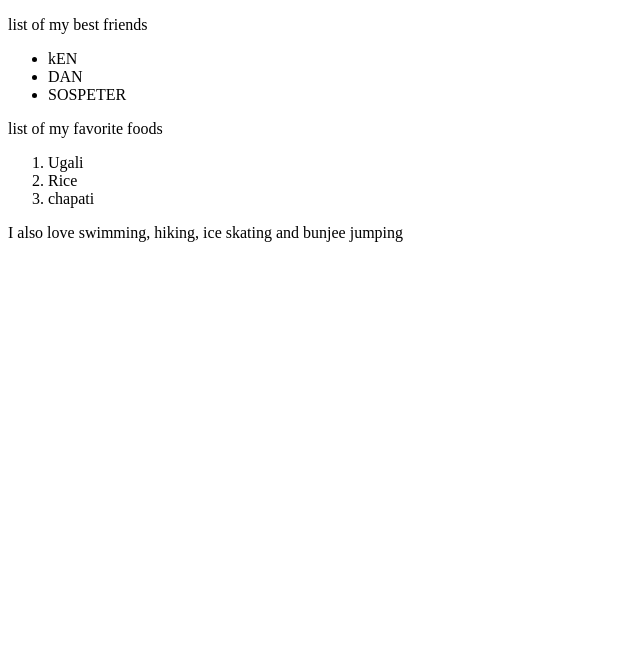
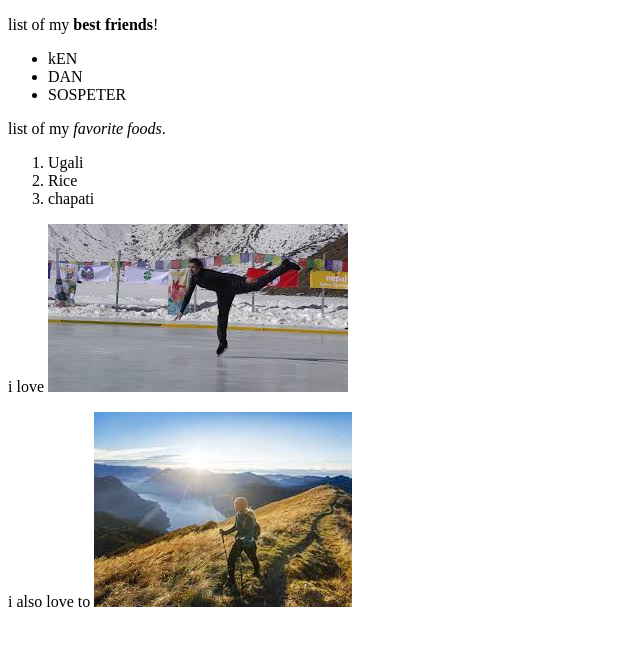
Before and after one commit to morrisonGithinji/my-first-website, a plain HTML site: page my-favorite-things.html in a window 1280 px wide. Shown: the whole page, without its empty margins (0-640 px from the left). Drawn offline with Linux system fonts and the light colour scheme.

Commit message:
add image and inline elements

```diff
--- a/my-favorite-things.html
+++ b/my-favorite-things.html
@@ -4,19 +4,20 @@
     <title>my favorite things</title>
   </head>
   <body>
-    <p>list of my best friends</p>
+    <p>list of my <strong>best friends</strong>!</p>
       <ul>
         <li>kEN</li>
         <li>DAN</li>
         <li>SOSPETER</li>
        </ul>
-    <P>list of my favorite foods</P>
+    <P>list of my <em>favorite foods</em>.</P>
        <ol>
          <li>Ugali</li>
          <li>Rice</li>
          <li>chapati</li>
        </ol>
-    <p>I also love swimming, hiking, ice skating and bunjee jumping</p>
+    <p>i love <img src="images/iceskating.jpeg" alt="iceskating"></p>
+    <p>i also love to <img src="images/hiking.jpeg" alt="hike"></p>
 
   </body>
 </html>
```
Also changed, not shown: images/hiking.jpeg (added), images/iceskating.jpeg (added).
